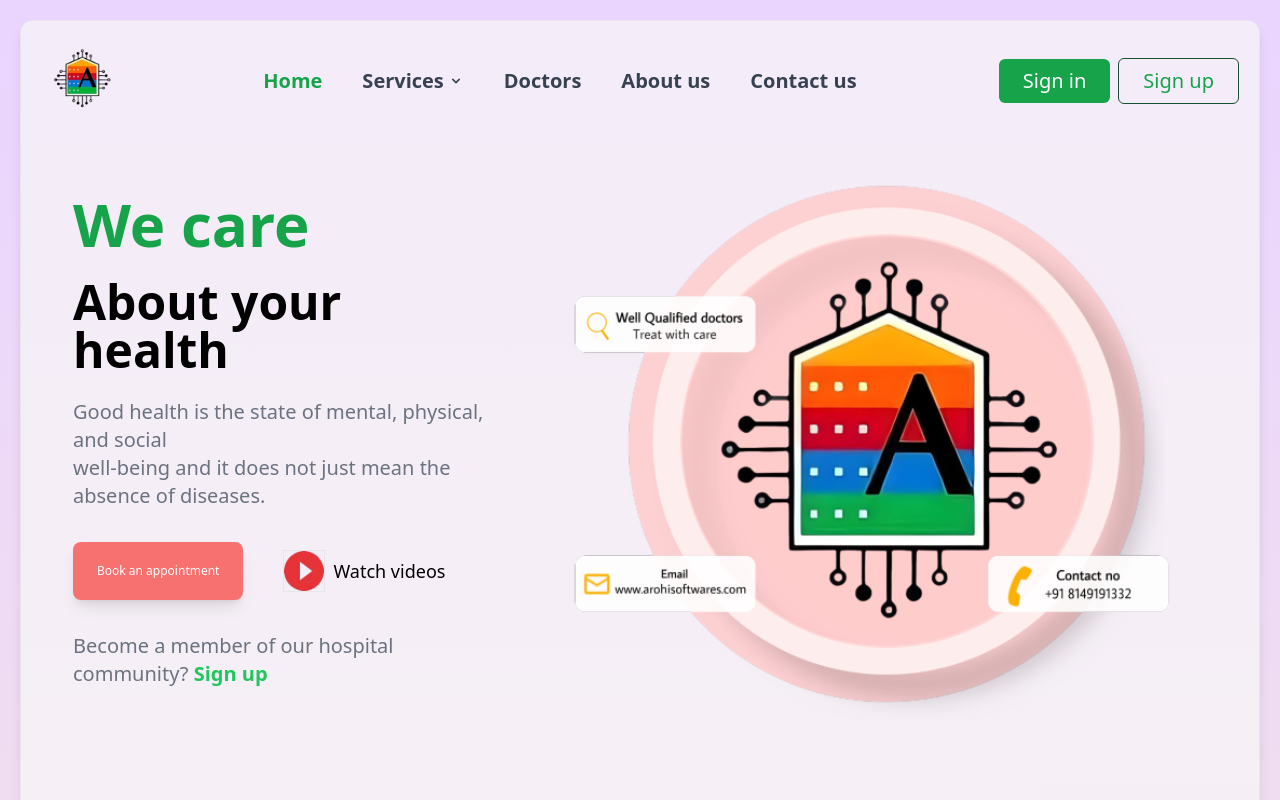
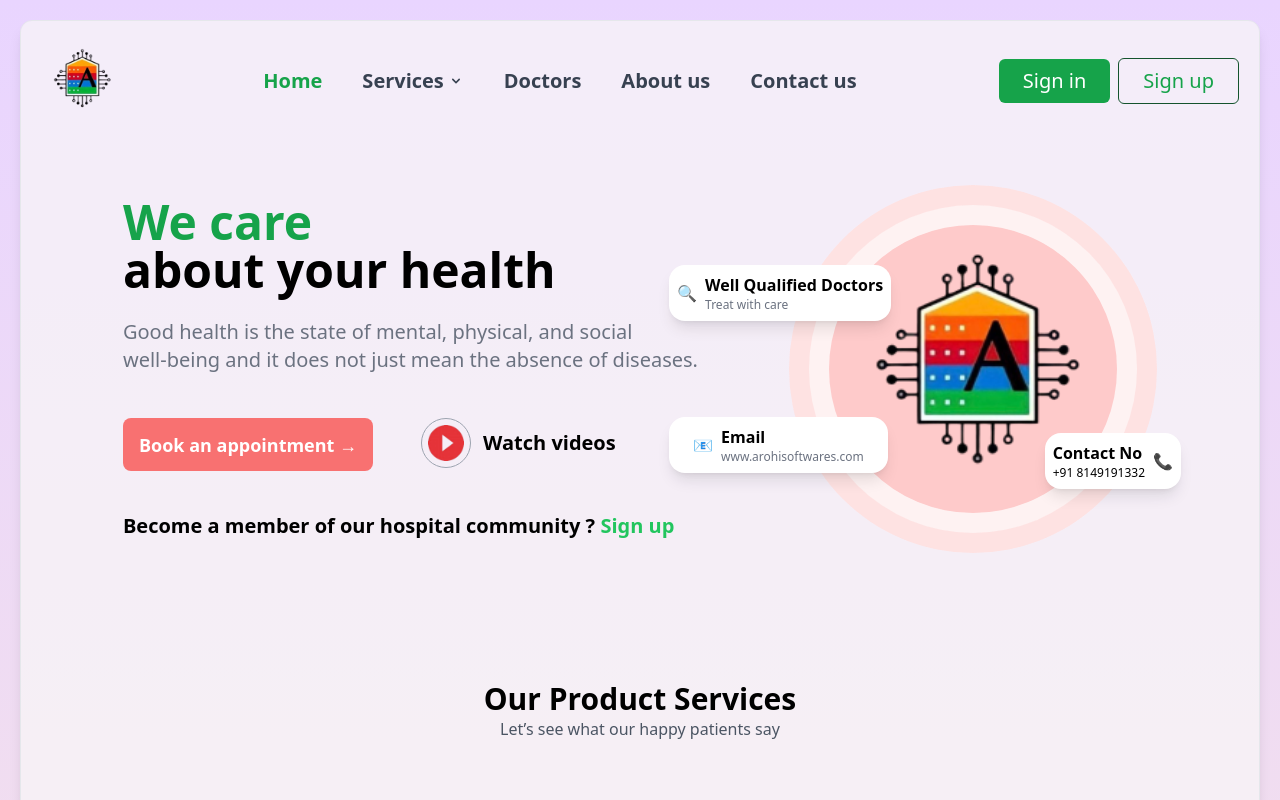
Before and after one commit to sahilspardeshi/hospital-management-system, a React (Vite) app in the folder client/: page / in a window 1280 px wide. Shown: the top 800 px of the page. Built offline with nearby package versions, Linux system fonts and the light colour scheme.

Commit message:
herosection

```diff
--- a/client/src/website/components/HealthcareNav/Healthcare.jsx
+++ b/client/src/website/components/HealthcareNav/Healthcare.jsx
@@ -1,20 +1,18 @@
-// src/HealthCareSection.jsx
 import React from "react";
- import Arohipng from '../../assets/images/MainArohi_img.png'
+import Dr from '../../assets/images/Aarohilogo.png';
 import video from '../../assets/images/Videologo.png';
-
 
 const HealthCareSection = () => {
   return (
+    <div className=" h-auto w-11/12 flex flex-col justify-center font-poppins py-16">
       <div className="flex flex-col lg:flex-row items-center justify-between w-full max-w-screen-2xl mx-auto px-8 pt-0 pb-16">
 
         {/* ----------------------- Left Section  ------------------*/}
-        <div className="w-full lg:w-2/5 lg:text-left pr-5">
+        <div className="w-full lg:text-left pr-5">
           <div className="font-bold text-5xl md:text-6xl lg:text-7xl mb-6">
-            <h1 className="text-green-600 font-bold text-6xl mb-6">
-              We care
-            </h1>
-            <h2 className="text-black-600 font-bold text-5xl">About your health</h2>
+            <h1 className=" font-bold text-5xl  mb-6">
+             <span className="text-green-600 font-bold text-5xl pb-6">We care</span> <br/>
+            about your health</h1>
           </div>
           <p className="text-gray-500 text-base md:text-lg lg:text-xl mb-8">
             Good health is the state of mental, physical, and social<br />
@@ -23,32 +21,58 @@ const HealthCareSection = () => {
 
           {/* ------------------------- Sign-in/up Buttons --------------------- */}
           <div className="flex flex-col md:flex-row justify-center lg:justify-start gap-6">
-            <button className="bg-red-400 hover:bg-red-500 text-white px-6 py-2 rounded-lg shadow-lg text-xs">
-                     Book an appointment <i className="fa-solid fa-arrow-right"></i>
-             </button>
-            <button className="flex items-center justify-center px-4 py-2 rounded-10 text-sm lg:text-lg">
-                <span className="mr-2 border">
-                  <img src={video} alt="Video Logo" className="h-10 w-auto" />
+           <button className="bg-red-400 px-4 h-[53px] rounded-lg text-white mt-3 font-bold text-lg">Book an appointment →</button>
+            <button className="flex items-center justify-center px-6 py-3 rounded-10 text-lg lg:text-xl">
+              <span className="mr-3 border rounded-full border-gray-400 ">
+                <img src={video} alt="Hospital Logo" className="h-9 w-auto m-[6px]"/>
               </span>
-                 Watch videos
+             <span className="font-semibold"> Watch videos</span>
             </button>
           </div>
 
+          {/* -------------------------- Sign-up Text --------------------------*/}
+          <p className="font-semibold mt-8 text-lg lg:text-xl">
+            Become a member of our hospital community ?{" "}
+            <span className="text-green-500 font-bold cursor-pointer">Sign up</span>
 
-          {/* -------------------------- Sign-up Text --------------------------*/}
-          <p className="text-gray-500 mt-8 text-lg lg:text-xl">
-            Become a member of our hospital community?{" "}
-            <span className="text-green-500 font-bold cursor-pointer">Sign up</span>
           </p>
         </div>
 
         {/* ----------------Right Section - Doctors  ------------*/}
-        <div className="w-full lg:w-3/5 relative flex justify-center items-center">
+      <div className="w- p-5 relative flex justify-center items-center  bg-red-100 rounded-full">
+        <div className="w p-5 relative flex justify-center items-center  bg-red-50 rounded-full">
+      <div className="w-full lg:w-72 p-auto relative flex justify-center items-center bg-red-200 rounded-full">
   <img
-            src={Arohipng} // Main Dr Img
+    src={Dr} //Main Dr Img
     alt="Doctors"
-            className="w-full h-auto object-cover pl-10"
+    className="w-72 h-72"
   />
+   <div className="absolute top-10 -left-40 bg-white p-2 rounded-2xl shadow-lg flex items-center space-x-2">
+              <span role="img" aria-label="doctor" className="text-yellow-500">🔍</span>
+              <div>
+                <p className="font-semibold">Well Qualified Doctors</p>
+                <p className="text-xs text-gray-500">Treat with care</p>
+              </div>
+            </div>
+            <div className="absolute bottom-10 -left-40 bg-white px-6 p-2 rounded-2xl shadow-lg flex items-center space-x-2">
+              <span role="img" aria-label="email" className="text-yellow-500">📧</span>
+              <div>
+                <p className="font-semibold">Email</p>
+                <p className="text-xs text-gray-500">www.arohisoftwares.com</p>
+              </div>
+            </div>
+            <div className="absolute bottom-6 -right-16 bg-white  p-2 rounded-2xl shadow-lg flex items-center space-x-2">
+
+              <div>
+                <p className="font-semibold text-black">Contact No</p>
+                <p className="text-xs text-black">+91 8149191332</p>
+              </div>
+              <span role="img" aria-label="phone" className="text-yellow-500">📞</span>
+            </div>
+</div>
+
+      </div>
+      </div>
       </div>
     </div>
   );
```
Lines whose indentation alone changed are shown as unchanged.
